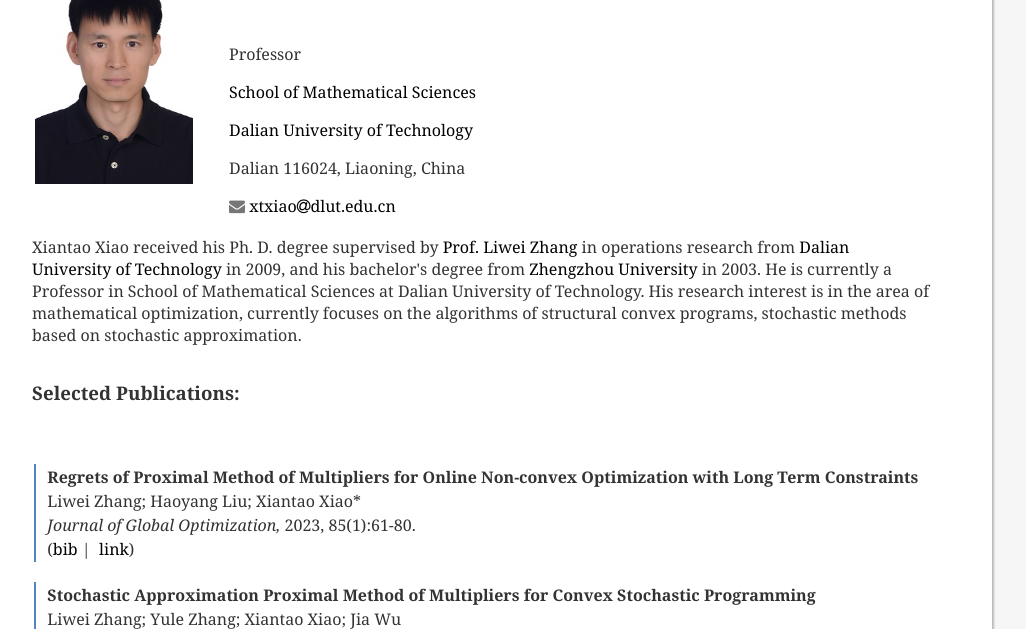
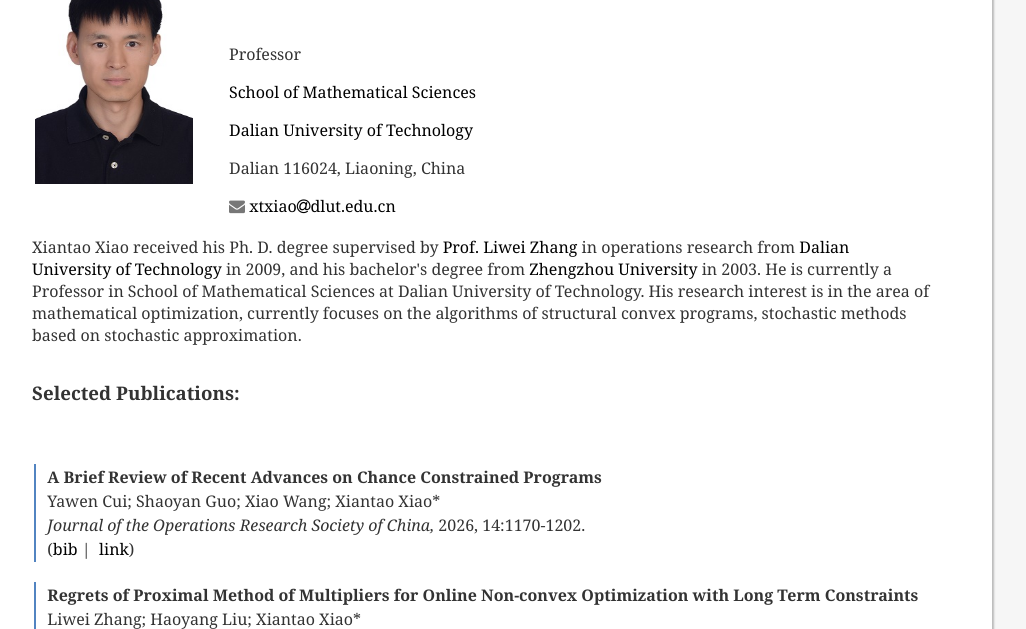
Before and after one commit to XiantaoXiao/XiantaoXiao.github.io, a plain HTML site: page index.html in a window 1280 px wide. Shown: the part 137-766 px from the top of the page, without its empty margins (158-1184 px from the left). Drawn offline with Linux system fonts and the light colour scheme; some icons are missing.

Commit message:
Fix HTML formatting and restore content

```diff
--- a/index.html
+++ b/index.html
@@ -59,6 +59,21 @@
 <!--    <p>His general research interests are in machine learning, neural networks, and optimization.</p> -->
       <header><h3>Selected Publications:</h3></header>
       <br />
+          <p>
+      <table>
+        <tr>
+          <td bgcolor="#5284c1"></td>
+          <td><p style="line-height:150%">&nbsp;
+            <b>A Brief Review of Recent Advances on Chance Constrained Programs</b><br />&nbsp;
+            Yawen Cui; Shaoyan Guo; Xiao Wang; Xiantao Xiao*<br />&nbsp;
+              <i>Journal of the Operations Research Society of China,</i> 2026, 14:1170-1202.<br />&nbsp;
+            (<a href="./bib/2022_JOGO_ZLX.html" target = "_blank" alt = "bibtex">bib</a>&nbsp;|&nbsp;
+             <!-- <a href="https://github.com/kunzhan/VCHN" target = "_blank" alt = "code">code</a>&nbsp;|&nbsp; -->
+            <a href="https://doi.org/10.1007/s40305-025-00628-6" target = "_blank" alt = "doi">link</a>)
+          </td>
+        </tr>
+      </table>
+    </p>
     <p>
       <table>
         <tr>
```
